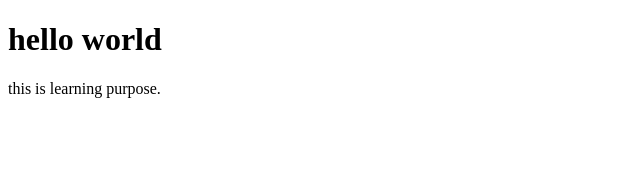
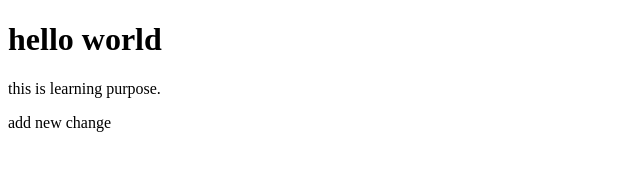
Before and after one commit to shivanee-bera/demo-repo, a plain HTML site: page index.html in a window 1280 px wide. Shown: the whole page, without its empty margins (0-640 px from the left). Drawn offline with Linux system fonts and the light colour scheme.

Commit message:
final commit

```diff
--- a/index.html
+++ b/index.html
@@ -9,5 +9,6 @@
 <body>
     <h1>hello world</h1>
     <p>this is learning purpose.</p>
+    <p>add new change </p>
 </body>
 </html>
```
